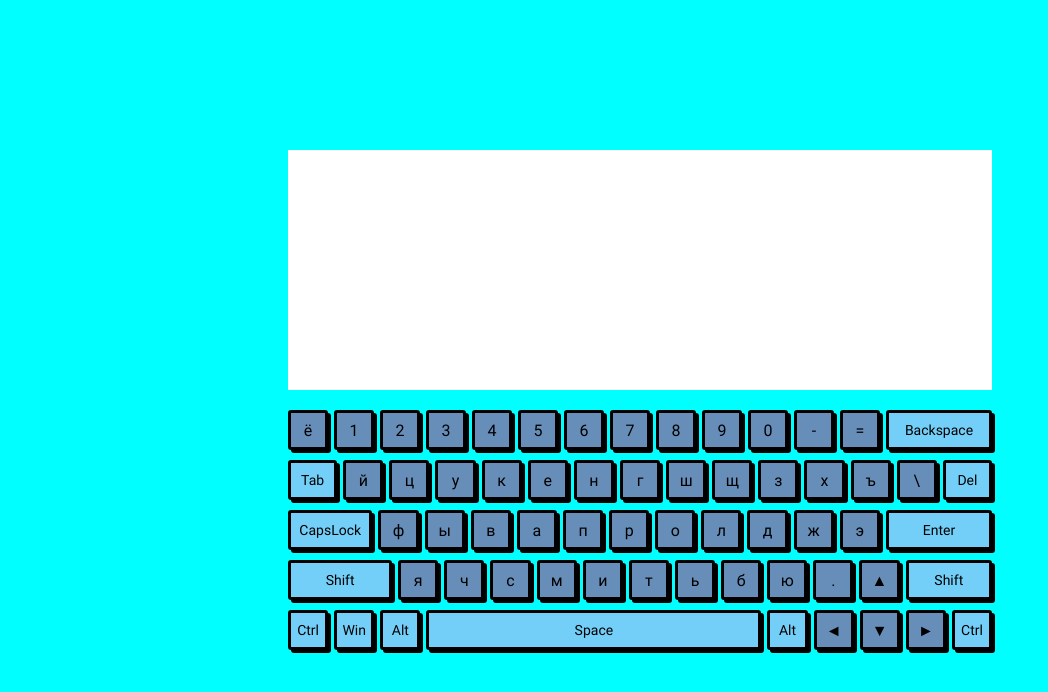
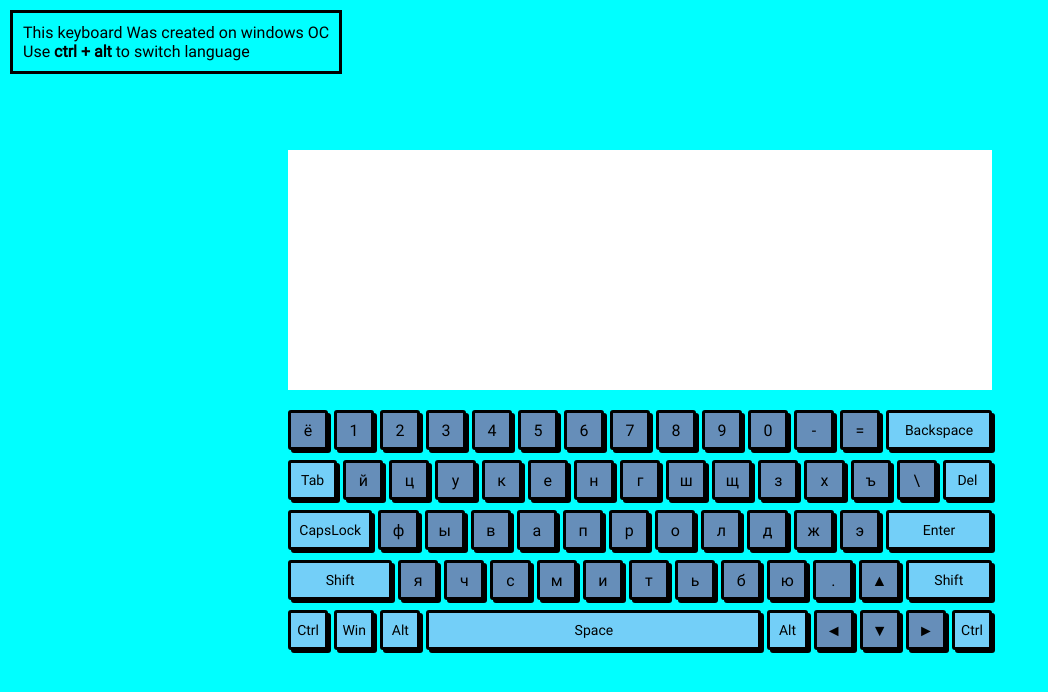
Before and after one commit to anreikas/codejam-virtual-keyboard, a website: page app/index.html in a window 1280 px wide. Shown: the whole page, without its empty margins (0-1048 px from the left). Drawn offline with Linux system fonts and the light colour scheme.

Commit message:
feat: add info for users

```diff
--- a/app/js/script.js
+++ b/app/js/script.js
@@ -130,6 +130,17 @@ function stateChanger(cb, className, where) {
     element.classList.remove(oldLangClass);
     element.classList.add(currentLangClass);
   }
+}
+
+function createInfo() {
+  var firstRowText = 'This keyboard Was created on windows OC';
+  var secondRowHtml = 'Use <b>ctrl + alt</b> to switch language';
+  var firstRow = createElement('DIV', firstRowText, 'keyboard__info-row');
+  var secondRow = createElement('DIV', 'script.js', 'keyboard__info-row');
+  secondRow.innerHTML = secondRowHtml;
+  var fragment = document.createDocumentFragment();
+  fragment.append(firstRow, secondRow);
+  document.body.append(createElement('DIV', fragment, 'keyboard__info'));
 }
 
 var Keyboard = function () {
@@ -435,6 +446,7 @@ var Keyboard = function () {
     value: function init() {
       this.createKeyboard();
       document.body.prepend(this.keyboard);
+      createInfo();
       this.processTextArea();
       this.preventInput();
       document.body.addEventListener('keydown', this.onKeyDown.bind(this));
--- a/app/prejs/script.js
+++ b/app/prejs/script.js
@@ -142,6 +142,17 @@ function stateChanger(cb, className, where) {
     element.classList.remove(oldLangClass);
     element.classList.add(currentLangClass);
   }
+}
+
+function createInfo() {
+  const firstRowText = 'This keyboard Was created on windows OC';
+  const secondRowHtml = 'Use <b>ctrl + alt</b> to switch language';
+  const firstRow = createElement('DIV', firstRowText, 'keyboard__info-row');
+  const secondRow = createElement('DIV', 'script.js', 'keyboard__info-row');
+  secondRow.innerHTML = secondRowHtml;
+  const fragment = document.createDocumentFragment();
+  fragment.append(firstRow, secondRow);
+  document.body.append(createElement('DIV', fragment, 'keyboard__info'));
 }
 
 class Keyboard {
@@ -418,6 +429,7 @@ class Keyboard {
   init() {
     this.createKeyboard();
     document.body.prepend(this.keyboard);
+    createInfo();
     this.processTextArea();
     this.preventInput();
     document.body.addEventListener('keydown', this.onKeyDown.bind(this));
--- a/app/sass/blocks/keyboard.scss
+++ b/app/sass/blocks/keyboard.scss
@@ -75,3 +75,11 @@
 .keyboard--ru.keyboard--uppercase .key__ru-uppercase{
   display: block;
 }
+
+.keyboard__info{
+  position: fixed;
+  top: 10px;
+  left: 10px;
+  border: 3px solid #000;
+  padding: 10px;
+}
```
Also changed, not shown: app/css/style.css.
